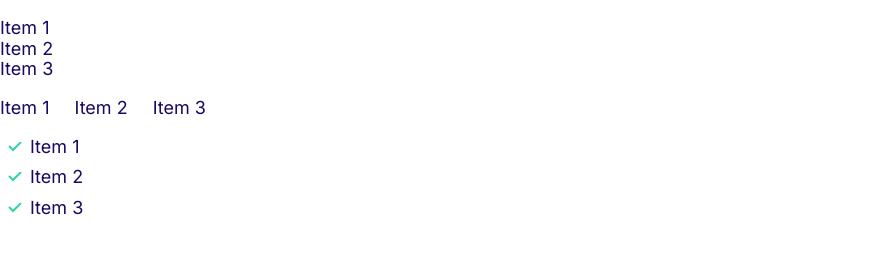
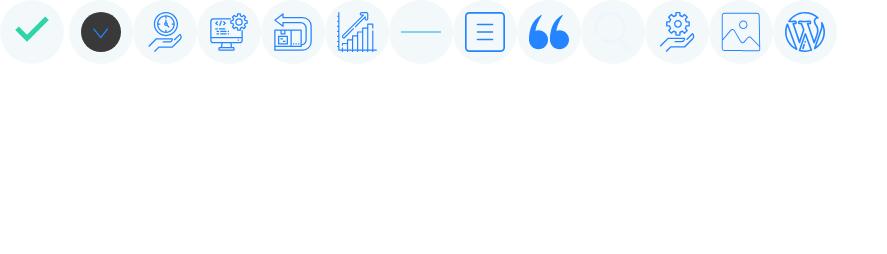
Before and after one commit to yoinspiration/moshify, a plain HTML site: page index.html in a window 1280 px wide. Shown: the whole page, without its empty margins (0-887 px from the left). Drawn offline with Linux system fonts and the light colour scheme.

Commit message:
Build the icon component.

```diff
--- a/css/styles.css
+++ b/css/styles.css
@@ -145,3 +145,23 @@
     padding-left: 0;
   }
 }
+
+/* Icons */
+.icon {
+  height: 40px;
+  width: 40px;
+}
+
+.icon--primary {
+  fill: var(--color-primary);
+}
+
+.icon-container {
+  align-items: center;
+  background: #f3f9fa;
+  border-radius: 100%;
+  display: inline-flex;
+  height: 64px;
+  justify-content: center;
+  width: 64px;
+}
--- a/index.html
+++ b/index.html
@@ -14,20 +14,59 @@
     <link rel="stylesheet" href="css/styles.css" />
   </head>
   <body>
-    <ul class="list">
-      <li class="list__item">Item 1</li>
-      <li class="list__item">Item 2</li>
-      <li class="list__item">Item 3</li>
-    </ul>
-    <ul class="list list--inline">
-      <li class="list__item">Item 1</li>
-      <li class="list__item">Item 2</li>
-      <li class="list__item">Item 3</li>
-    </ul>
-    <ul class="list list--tick">
-      <li class="list__item">Item 1</li>
-      <li class="list__item">Item 2</li>
-      <li class="list__item">Item 3</li>
-    </ul>
+    <span class="icon-container">
+      <svg class="icon icon--primary">
+        <use xlink:href="images/sprite.svg#tick"></use>
+      </svg>
+    </span>
+    <span class="icon-container">
+      <svg class="icon icon--primary">
+        <use xlink:href="images/sprite.svg#chevron"></use>
+      </svg> </span
+    ><span class="icon-container">
+      <svg class="icon icon--primary">
+        <use xlink:href="images/sprite.svg#clock"></use>
+      </svg> </span
+    ><span class="icon-container">
+      <svg class="icon icon--primary">
+        <use xlink:href="images/sprite.svg#computer"></use>
+      </svg> </span
+    ><span class="icon-container">
+      <svg class="icon icon--primary">
+        <use xlink:href="images/sprite.svg#easy"></use>
+      </svg> </span
+    ><span class="icon-container">
+      <svg class="icon icon--primary">
+        <use xlink:href="images/sprite.svg#growth"></use>
+      </svg> </span
+    ><span class="icon-container">
+      <svg class="icon icon--primary">
+        <use xlink:href="images/sprite.svg#line"></use>
+      </svg> </span
+    ><span class="icon-container">
+      <svg class="icon icon--primary">
+        <use xlink:href="images/sprite.svg#menu"></use>
+      </svg> </span
+    ><span class="icon-container">
+      <svg class="icon icon--primary">
+        <use xlink:href="images/sprite.svg#quotes"></use>
+      </svg> </span
+    ><span class="icon-container">
+      <svg class="icon icon--primary">
+        <use xlink:href="images/sprite.svg#search"></use>
+      </svg> </span
+    ><span class="icon-container">
+      <svg class="icon icon--primary">
+        <use xlink:href="images/sprite.svg#settings"></use>
+      </svg> </span
+    ><span class="icon-container">
+      <svg class="icon icon--primary">
+        <use xlink:href="images/sprite.svg#snap"></use>
+      </svg> </span
+    ><span class="icon-container">
+      <svg class="icon icon--primary">
+        <use xlink:href="images/sprite.svg#wordpress"></use>
+      </svg>
+    </span>
   </body>
 </html>
```
Also changed, not shown: components/icons.html (added, +54 -0 lines), images/sprite.svg (added).
